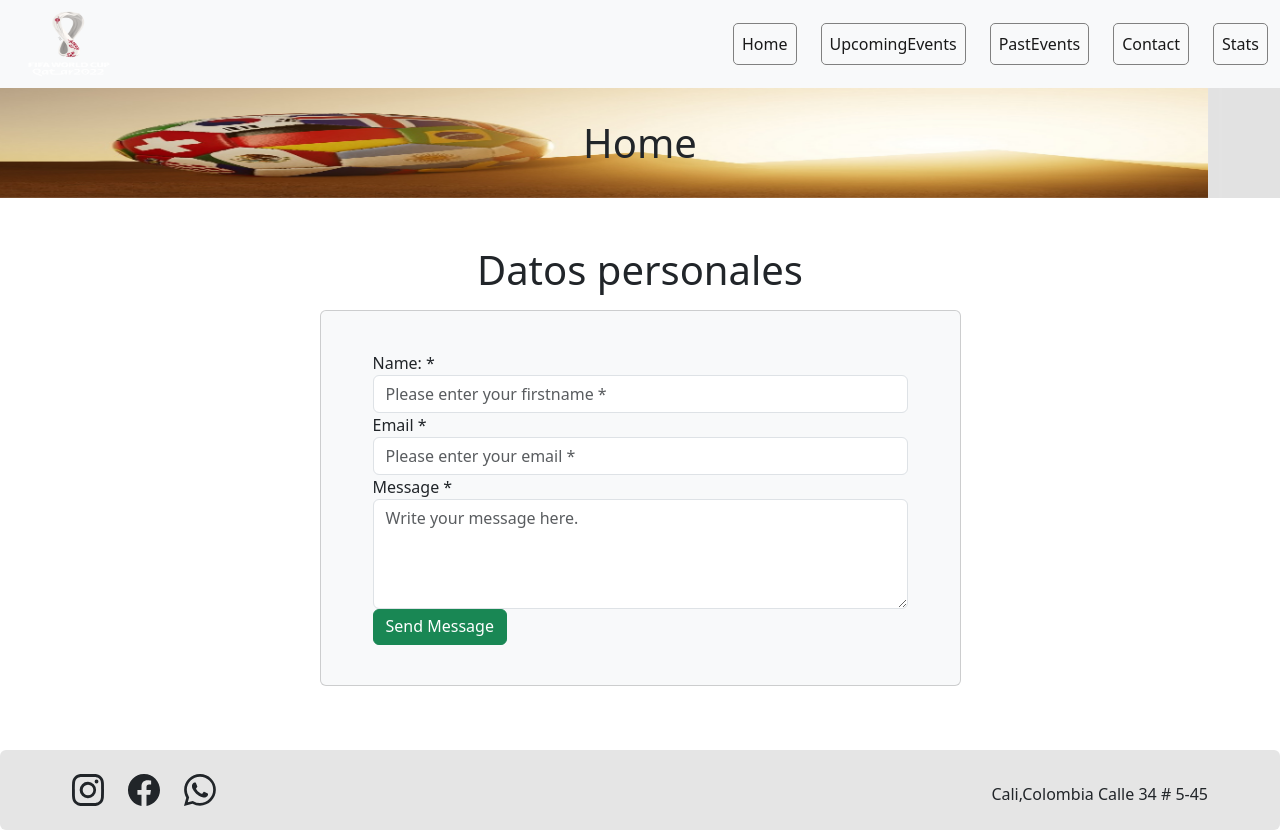
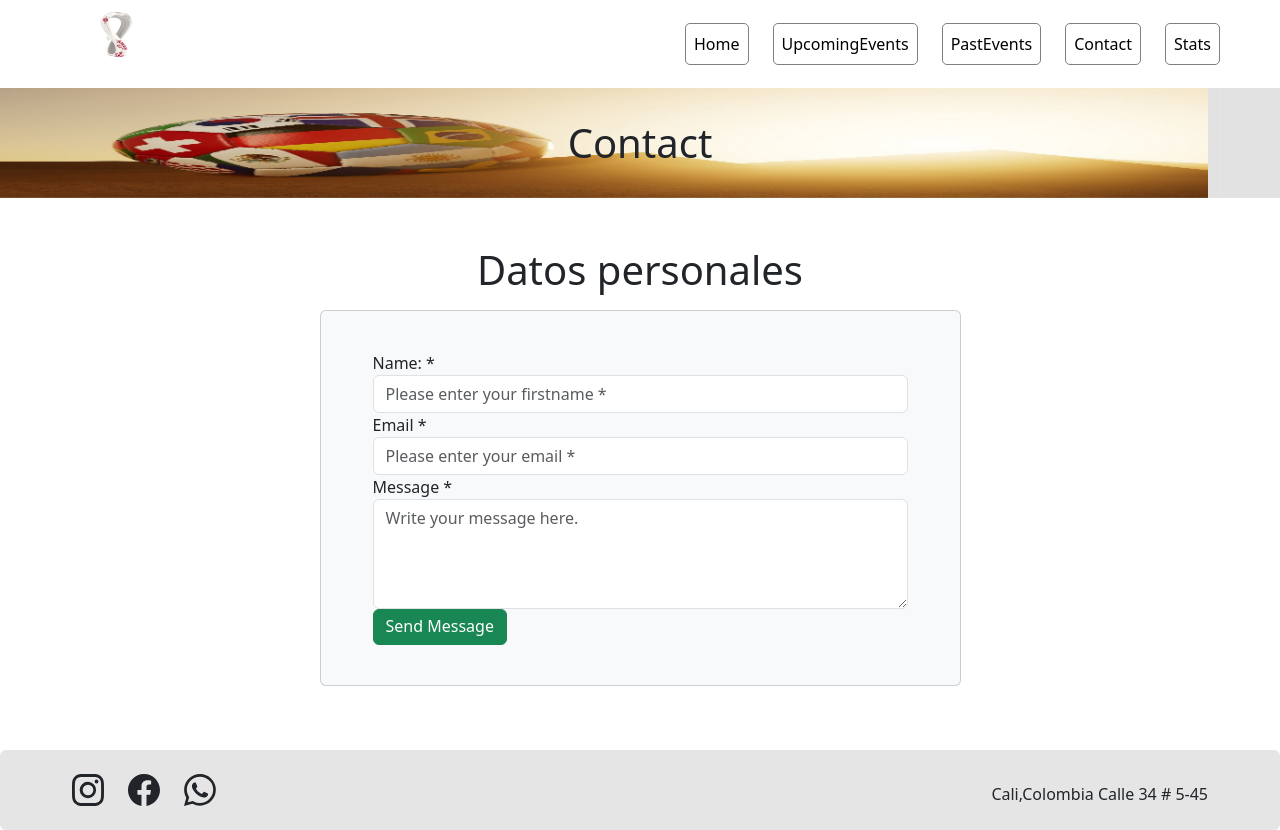
Before and after one commit to Strugtter/MH, a plain HTML site: page pages/contact.html in a window 1280 px wide. Drawn offline with nearby package versions, Linux system fonts and the light colour scheme; files that its build step writes are made by us from their sources.

Commit message:
Pagina de Contat complete

```diff
--- a/pages/contact.html
+++ b/pages/contact.html
@@ -1,5 +1,6 @@
 <!DOCTYPE html>
 <html lang="en">
+
 <head>
   <meta charset="UTF-8">
   <meta http-equiv="X-UA-Compatible" content="IE=edge">
@@ -10,50 +11,38 @@
     integrity="sha384-w76AqPfDkMBDXo30jS1Sgez6pr3x5MlQ1ZAGC+nuZB+EYdgRZgiwxhTBTkF7CXvN"
     crossorigin="anonymous"></script>
   <link rel="stylesheet" href="https://cdn.jsdelivr.net/npm/bootstrap-icons@1.8.1/font/bootstrap-icons.css">
-  <link rel="stylesheet" href="style/p_home.css">
+  <link rel="stylesheet" href="../style/p_stats.css">
+
   <title>Contact</title>
+</head>
 
-    <link
-    href="https://cdn.jsdelivr.net/npm/bootstrap@5.1.3/dist/css/bootstrap.min.css"
-    rel="stylesheet"
-    integrity="sha384-1BmE4kWBq78iYhFldvKuhfTAU6auU8tT94WrHftjDbrCEXSU1oBoqyl2QvZ6jIW3"
-    crossorigin="anonymous">
+<body class="body">
 
-  <script
-    src="https://cdn.jsdelivr.net/npm/bootstrap@5.1.3/dist/js/bootstrap.bundle.min.js"
-    integrity="sha384-ka7Sk0Gln4gmtz2MlQnikT1wXgYsOg+OMhuP+IlRH9sENBO0LRn5q+8nbTov4+1p"
-    crossorigin="anonymous"></script>
+  <nav class="navbar navbar-expand-lg navbar-light mx-5">
+    <div class="container-fluid">
 
-    <link href="https://cdn.jsdelivr.net/npm/bootstrap@5.3.0-alpha1/dist/css/bootstrap.min.css" rel="stylesheet" integrity="sha384-GLhlTQ8iRABdZLl6O3oVMWSktQOp6b7In1Zl3/Jr59b6EGGoI1aFkw7cmDA6j6gD" crossorigin="anonymous">
-    <script src="https://cdn.jsdelivr.net/npm/bootstrap@5.3.0-alpha1/dist/js/bootstrap.bundle.min.js" integrity="sha384-w76AqPfDkMBDXo30jS1Sgez6pr3x5MlQ1ZAGC+nuZB+EYdgRZgiwxhTBTkF7CXvN" crossorigin="anonymous"></script>
-    <link rel="stylesheet" href="https://cdn.jsdelivr.net/npm/bootstrap-icons@1.8.1/font/bootstrap-icons.css">
-
-  <link rel="stylesheet" href="../style/p_home.css">
-</head>
-<body class="body">
-    <nav class="navbar navbar-expand-lg navbar-light bg-light">
-        <div class="container-fluid">
-          <button class="navbar-toggler" type="button" data-bs-toggle="collapse" data-bs-target="#navbarSupportedContent" aria-controls="navbarSupportedContent" aria-expanded="false" aria-label="Toggle navigation">
+      <div class="container">
+        <a class="navbar-brand" href="#" style="cursor: default;">
+          <img src="../image/logo.png" alt="" width="90" height="72" >
+        </a>
+      </div>
+      <button class="navbar-toggler" type="button" data-bs-toggle="collapse" data-bs-target="#navbarSupportedContent"
+      aria-controls="navbarSupportedContent" aria-expanded="false" aria-label="Toggle navigation">
       <span class="navbar-toggler-icon"></span>
     </button>
-          <div class="container" >
-            <a class="navbar-brand" href="#">
-              <img src="../image/logo.png" alt="" width="90" height="72">
-            </a>
-        </div>
       <div class="collapse navbar-collapse" id="navbarSupportedContent">
         <ul class="navbar-nav me-auto mb-2 mb-lg-0 gap-4">
           <li class="nav-item">
-                <a class="nav-link active" aria-current="page" href="#">Home</a>
+            <a class="nav-link active" aria-current="page" href="../home.html">Home</a>
           </li>
           <li class="nav-item">
-                <a class="nav-link active" aria-current="page" href="#">UpcomingEvents</a>
+            <a class="nav-link active" aria-current="page" href="pages/upcomingEvents.html">UpcomingEvents</a>
           </li>
           <li class="nav-item">
-                <a class="nav-link active" aria-current="page" href="#">PastEvents</a>
+            <a class="nav-link active" aria-current="page" href="pages/pastEvents.html">PastEvents</a>
           </li>
           <li class="nav-item">
-                <a class="nav-link active" aria-current="page" href="#">Contact</a>
+            <a class="nav-link active" aria-current="page" href="pages/contact.html">Contact</a>
           </li>
           <li class="nav-item">
             <a class="nav-link active" aria-current="page" href="#">Stats</a>
@@ -74,51 +63,35 @@
       <div class="carousel-item">
         <img src="../image/image8.png" class="d-block w-100" alt="...">
       </div>
-          <h1 class="title">Home</h1>
+      <h1 class="title">Contact</h1>
     </div>
   </div>
-
     <div class="container">
         <div class=" text-center mt-5 ">
-
             <h1 >Datos personales</h1>
-
-
         </div>
-
-
     <div class="row ">
       <div class="col-lg-7 mx-auto">
         <div class="card mt-2 mx-auto p-4 bg-light">
             <div class="card-body bg-light">
-
             <div class = "container">
               <form id="contact-form" role="form">
-
-
-
             <div class="controls">
-
                 <div class="row">
                     <div class="col-md-12">
                         <div class="form-group">
                             <label for="form_name">Name: *</label>
                             <input id="form_name" type="text" name="name" class="form-control" placeholder="Please enter your firstname *" required="required" data-error="Firstname is required.">
-
                         </div>
                     </div>
-
                 </div>
-
                 <div class="row">
                     <div class="col-md-12">
                         <div class="form-group">
                             <label for="form_email">Email *</label>
                             <input id="form_email" type="email" name="email" class="form-control" placeholder="Please enter your email *" required="required" data-error="Valid email is required.">
-
                         </div>
                     </div>
-
                 </div>
                 <div class="row">
                     <div class="col-md-12">
@@ -127,32 +100,20 @@
                             <textarea id="form_message" name="message" class="form-control" placeholder="Write your message here." rows="4" required="required" data-error="Please, leave us a message."></textarea
                                 >
                             </div>
-
                         </div>
-
-
                     <div class="col-md-12">
-
                         <input type="submit" class="btn btn-success btn-send pt-1 btn-block
                             " value="Send Message" >
-
                 </div>
-
                 </div>
-
-
         </div>
          </form>
         </div>
             </div>
-
-
     </div>
         <!-- /.8 -->
-
     </div>
     <!-- /.row-->
-
 </div>
 </div>
 
```
Also changed, not shown: pages/stats.html (+2 -1 lines). Lines whose indentation alone changed are shown as unchanged.
